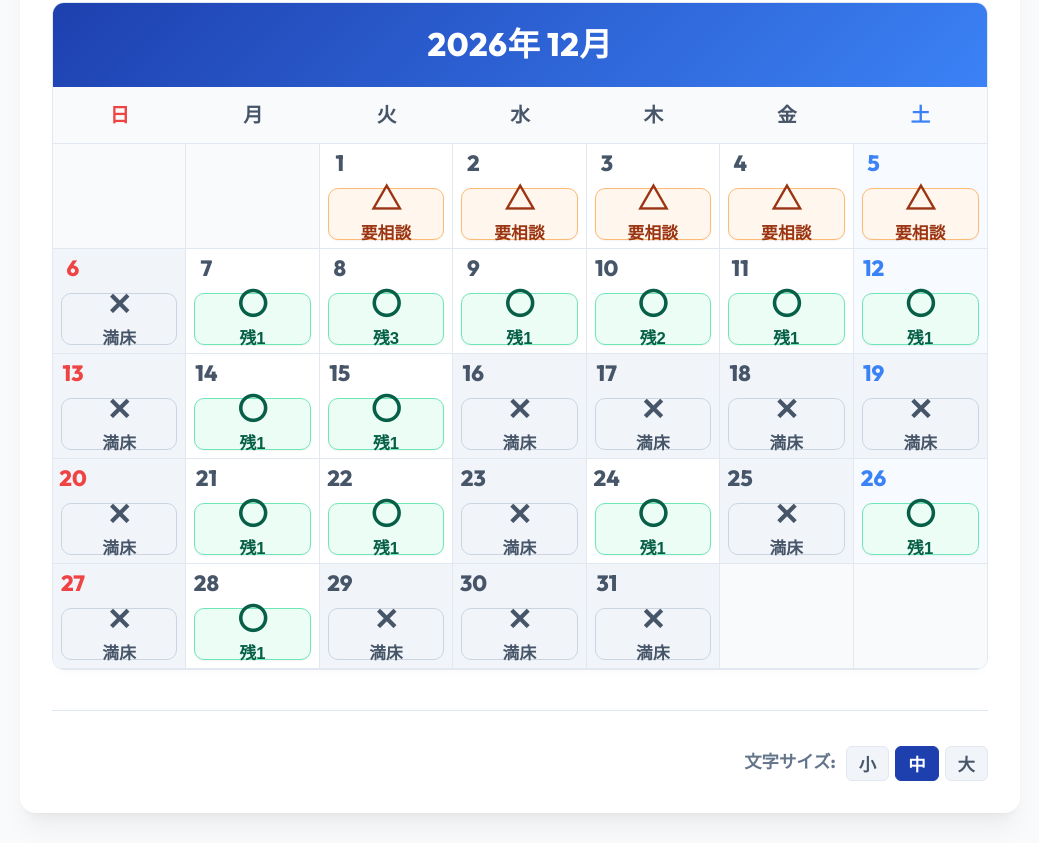
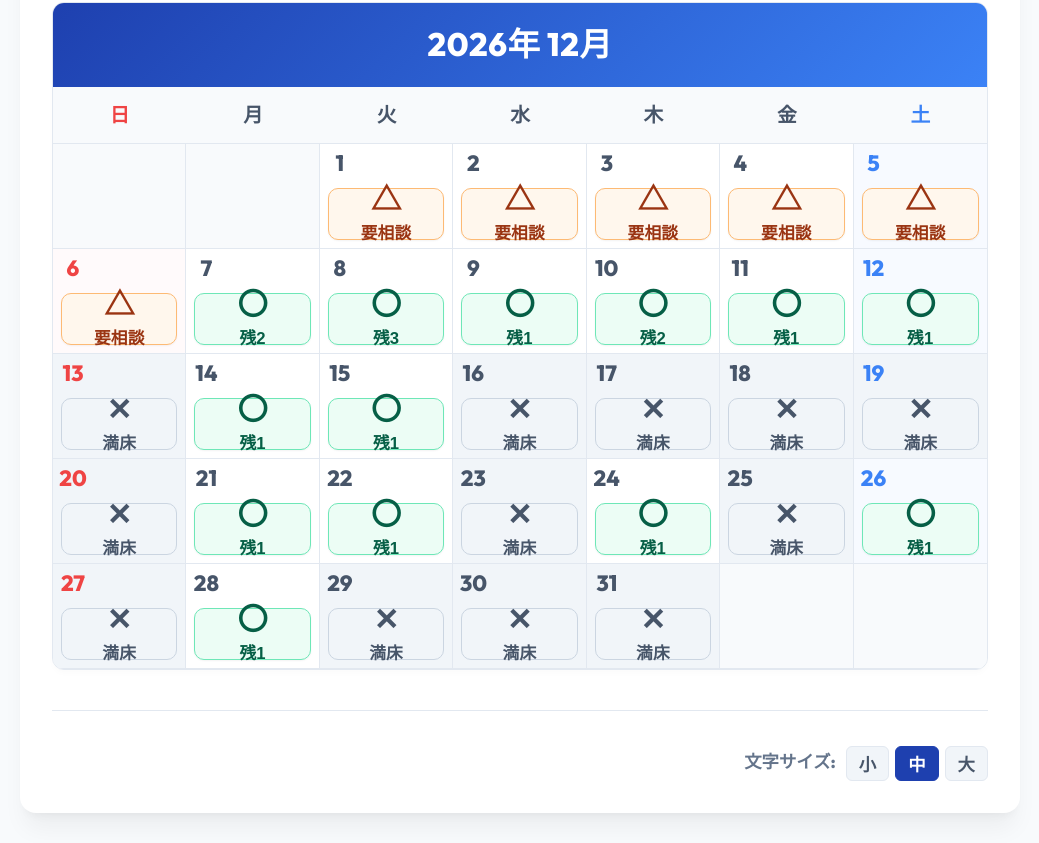
Before and after one commit to nakayouspiel/shortstay-vacancy, a plain HTML site: page index.html in a window 1280 px wide. Shown: the part 1092-1935 px from the top of the page, without its empty margins (120-1159 px from the left). Drawn offline with Linux system fonts and the light colour scheme.

Commit message:
Auto-update shortstay vacancy calendar

```diff
--- a/index.html
+++ b/index.html
@@ -1850,10 +1850,10 @@
                 "regular": -1
         },
         "2026-12-06": {
-                "regular": -2
+                "regular": -1
         },
         "2026-12-07": {
-                "regular": 1
+                "regular": 2
         },
         "2026-12-08": {
                 "regular": 3
```
